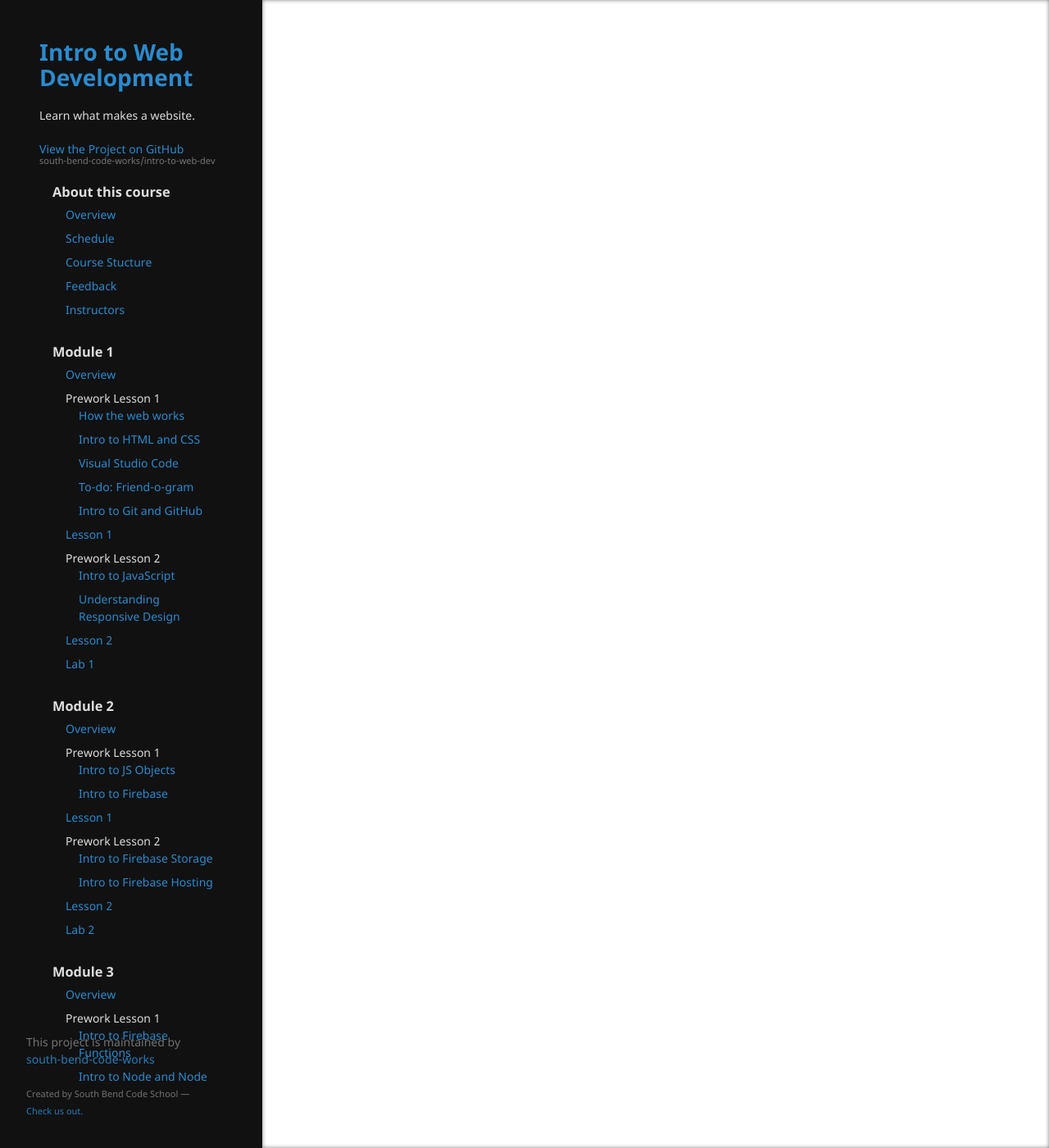
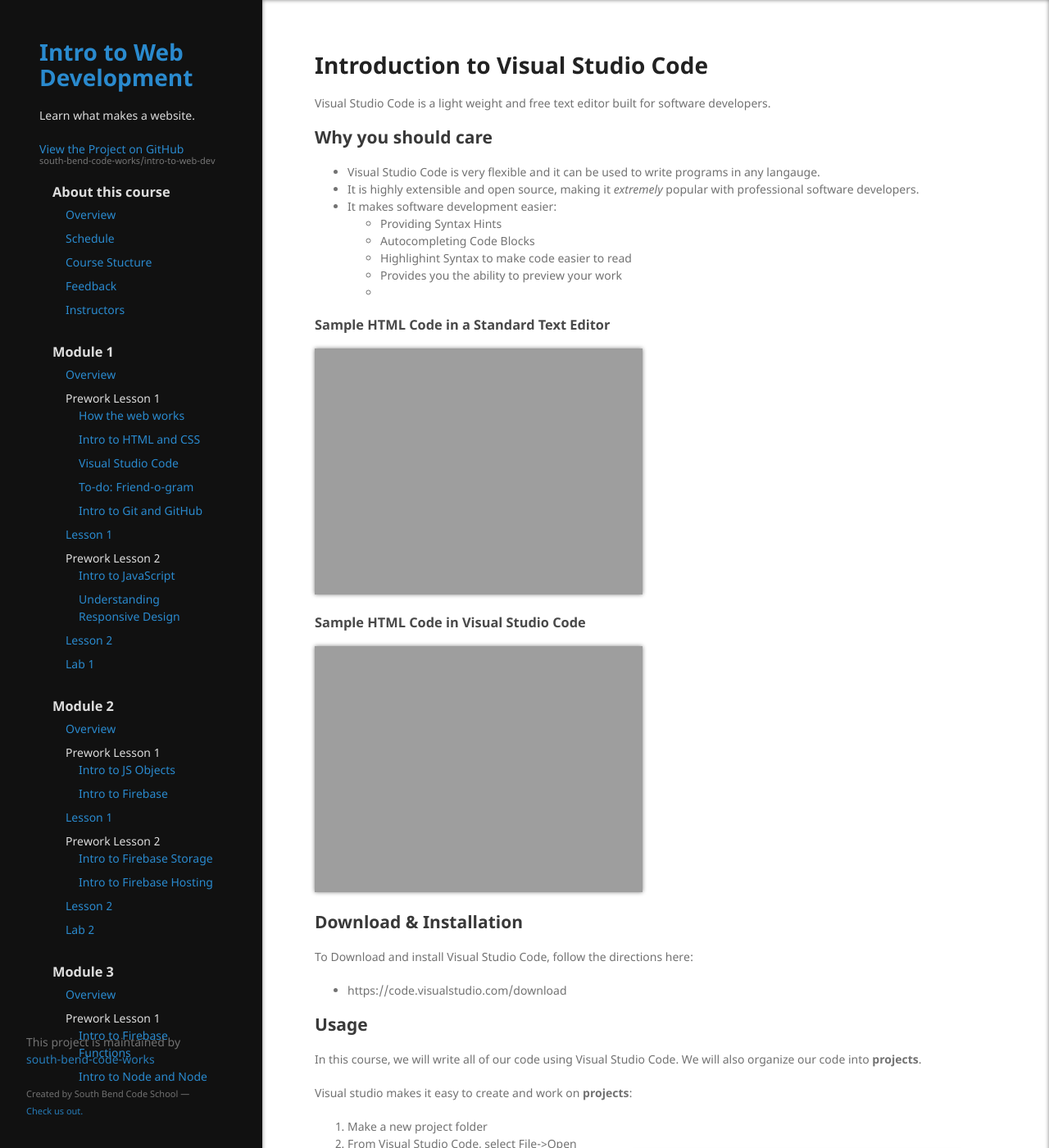
Before and after one commit to south-bend-code-works/intro-to-web-dev, a Jekyll site: the page built from lessons/module1/intro_to_vscode.md, in a window 1280 px wide and 1400 px high. Shown: the whole window at 82% size. Built offline with Jekyll 4.4.1, drawn with Linux system fonts in a browser that asks for light colours; our own code applies the rules of GitHub Pages for plain Markdown files; some of the changed text lies outside the part shown.

Commit message:
Update intro_to_vscode.md
intermediate version, more coming.

```diff
--- a/lessons/module1/intro_to_vscode.md
+++ b/lessons/module1/intro_to_vscode.md
@@ -1,3 +1,39 @@
 ---
 layout: default
 ---
+
+# Introduction to Visual Studio Code
+
+Visual Studio Code is a light weight and free text editor built for software developers.
+
+## Why you should care
+- Visual Studio Code is very flexible and it can be used to write programs in any langauge.
+- It is highly extensible and open source, making it *extremely* popular with professional software developers.
+- It makes software development easier:
+  - Providing Syntax Hints
+  - Autocompleting Code Blocks
+  - Highlighint Syntax to make code easier to read
+  - Provides you the ability to preview your work
+  -
+
+### Sample HTML Code in a Standard Text Editor
+![](./pic/simple_editor.png =250x)
+
+### Sample HTML Code in Visual Studio Code
+![](./pic/vscode.png =250x)
+
+## Download & Installation
+To Download and install Visual Studio Code, follow the directions here:
+- https://code.visualstudio.com/download
+
+## Usage
+
+In this course, we will write all of our code using Visual Studio Code.  We will also organize our code into **projects**.
+
+Visual studio makes it easy to create and work on **projects**:
+1. Make a new project folder
+2. From Visual Studio Code, select File->Open
+3. Browse to your project folder, and then click "open".
+![](./pic/openproject.png =250x)
+4. You will see all of the files you've created for your project in the left hand side-bar.
+![](./pic/openproject.png =250x)
```
